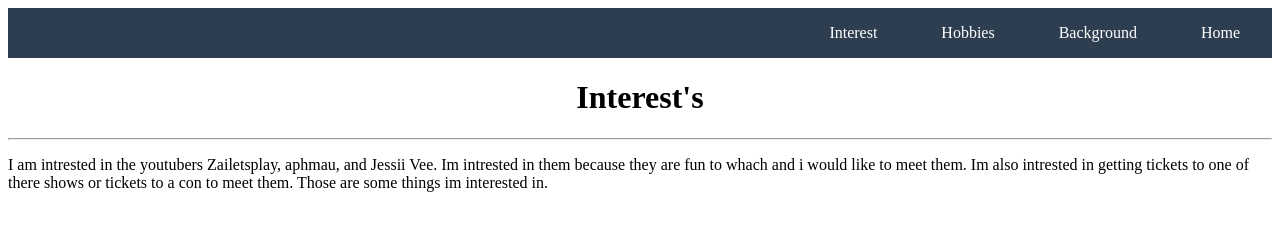
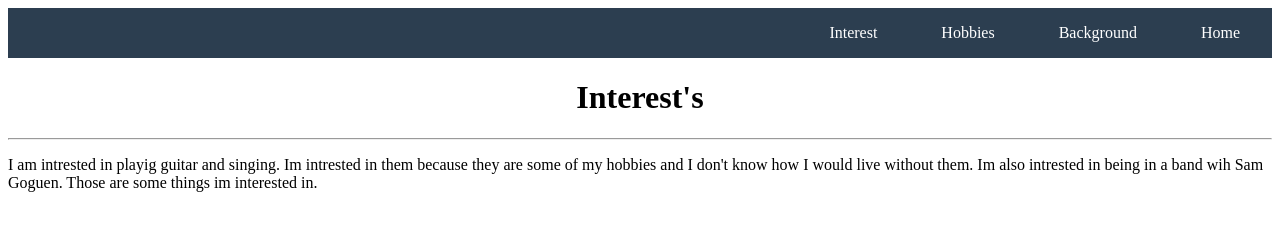
Before and after one commit to Meowfluf4/Meowfluf4.github.io, a plain HTML site: page Emma.html in a window 1280 px wide. Drawn offline with Linux system fonts and the light colour scheme.

Commit message:
Update Emma.html

```diff
--- a/Emma.html
+++ b/Emma.html
@@ -14,7 +14,7 @@
 </ul>
 <h1 align="center">Interest's</h1>
 <hr>
-<p>I am intrested in the youtubers Zailetsplay, aphmau, and Jessii Vee. Im intrested in them because they are fun to whach and i would like to meet them. Im also intrested in getting tickets to one of there shows or tickets to a con to meet them. Those are some things im interested in.</p>
+<p>I am intrested in playig guitar and singing. Im intrested in them because they are some of my hobbies and I don't know how I would live without them. Im also intrested in being in a band wih Sam Goguen. Those are some things im interested in.</p>
 
 
 </body>
```
